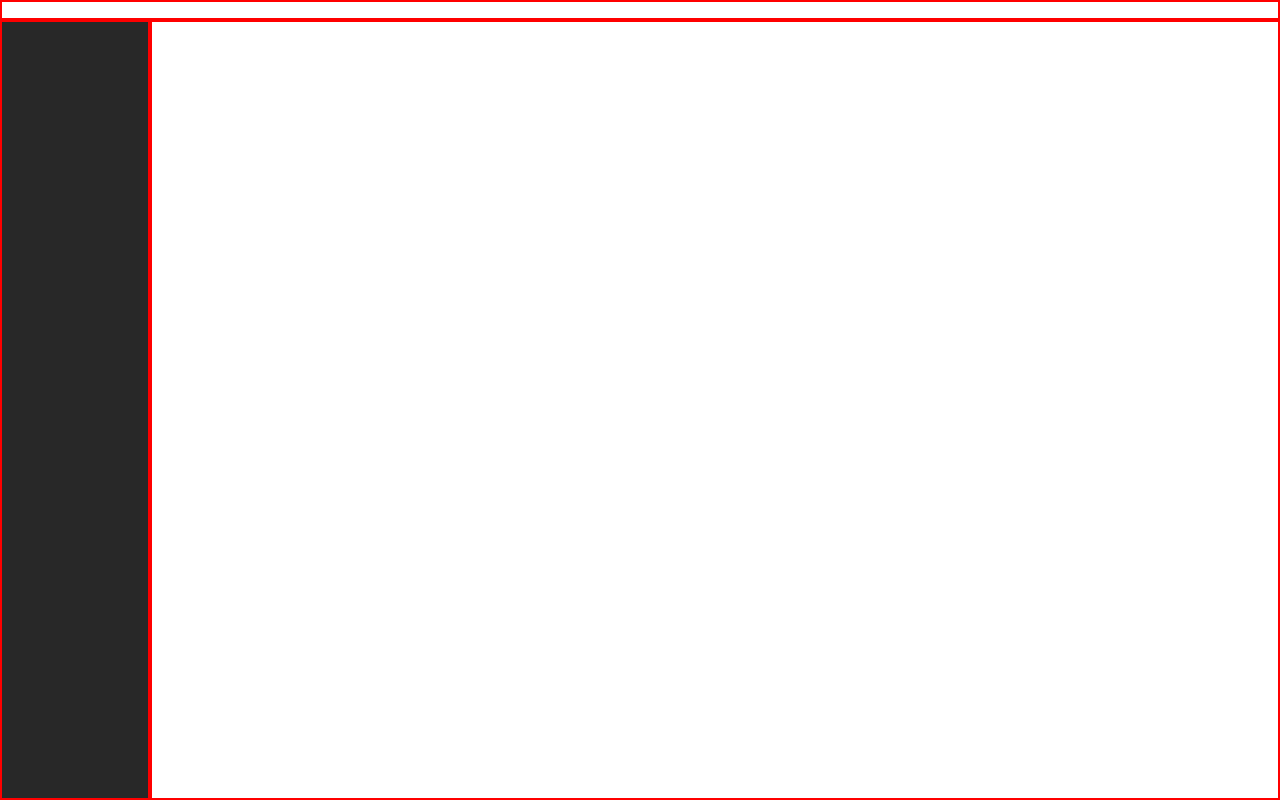
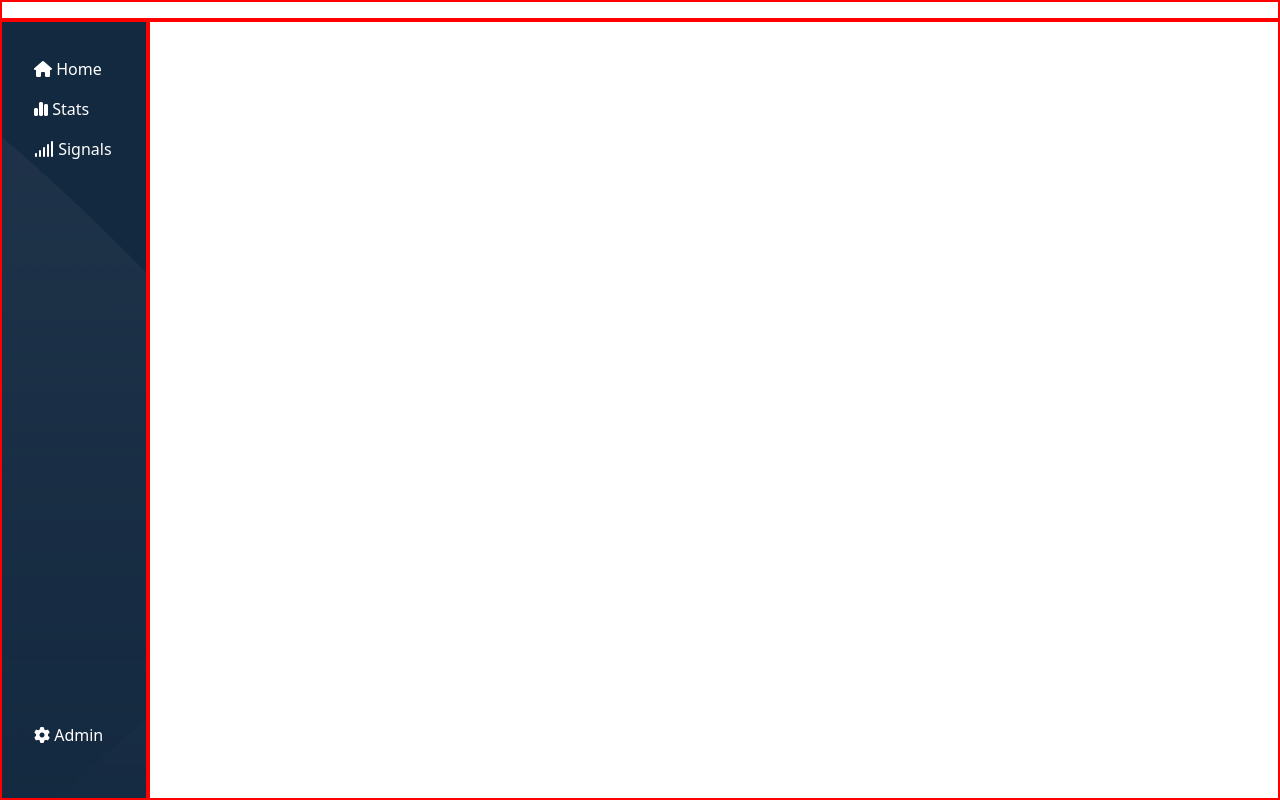
Before and after one commit to marypaduano/html-css-bootstrap-dashboard, a plain HTML site: page index.html in a window 1280 px wide. Drawn offline with nearby package versions, Linux system fonts and the light colour scheme.

Commit message:
feat sidebar content desktop added

```diff
--- a/css/style.css
+++ b/css/style.css
@@ -28,9 +28,20 @@ a {
 .sidebar {
 	flex-shrink: 0;
 	overflow: hidden;
-	background-color: #282828;
-    flex-basis: 150px;
+	background-color: rgb(19, 41, 63);
+    flex-basis: 148px;
+    display: flex;
+    flex-direction: column;
+    padding: 35px 0;
+    background-image: url(../img/sidebar-bg.png);
 }
+
+
+.sidebar_menu{
+    flex-grow: 1;
+}
+
+
 
 .main-content {
 	flex-grow: 1;
--- a/index.html
+++ b/index.html
@@ -20,7 +20,35 @@
 
     </header>
     <div class="content">
-        <aside class="sidebar">
+        <aside class="sidebar text-white">
+            <ul class="sidebar_menu d-flex flex-column gap-3">
+                <li class="sidebar_menu__item">
+                    <a href="#">
+                        <i class="fa-solid fa-house"></i>
+                        <span>Home</span>
+                    </a>
+                </li>
+                <li class="sidebar_menu__item">
+                    <a href="#">
+                        <i class="fa-solid fa-chart-simple"></i>
+                        <span>Stats</span>
+                    </a>
+                </li>
+                <li class="sidebar_menu__item">
+                    <a href="#">
+                        <i class="fa-solid fa-signal"></i>
+                        <span>Signals</span>
+                    </a>
+                </li>
+            </ul>
+            <ul class="setting">
+                <li class="sidebar_menu__item">
+                    <a href="#">
+                        <i class="fa-solid fa-gear"></i>
+                        <span>Admin</span>
+                    </a>
+                </li>
+            </ul>
 
 
         </aside>
```
